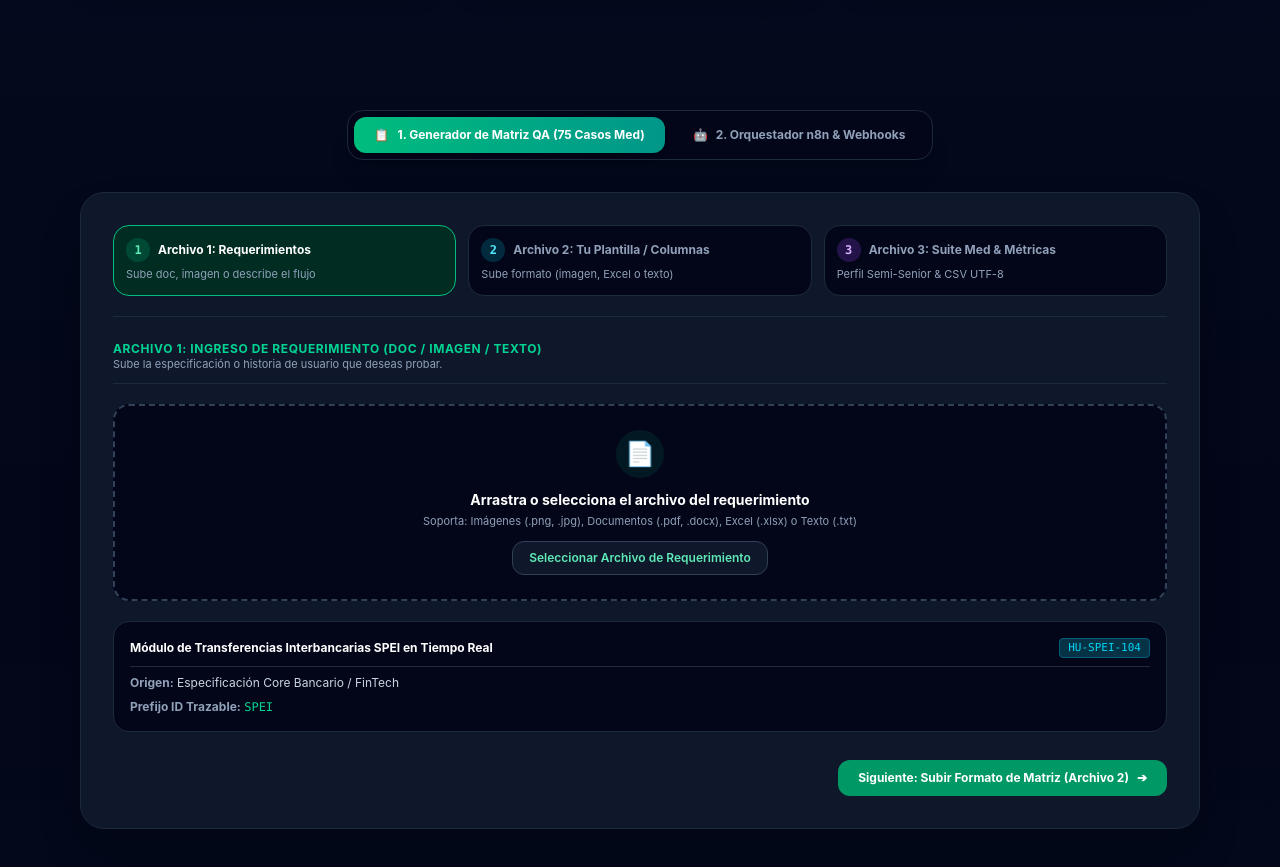
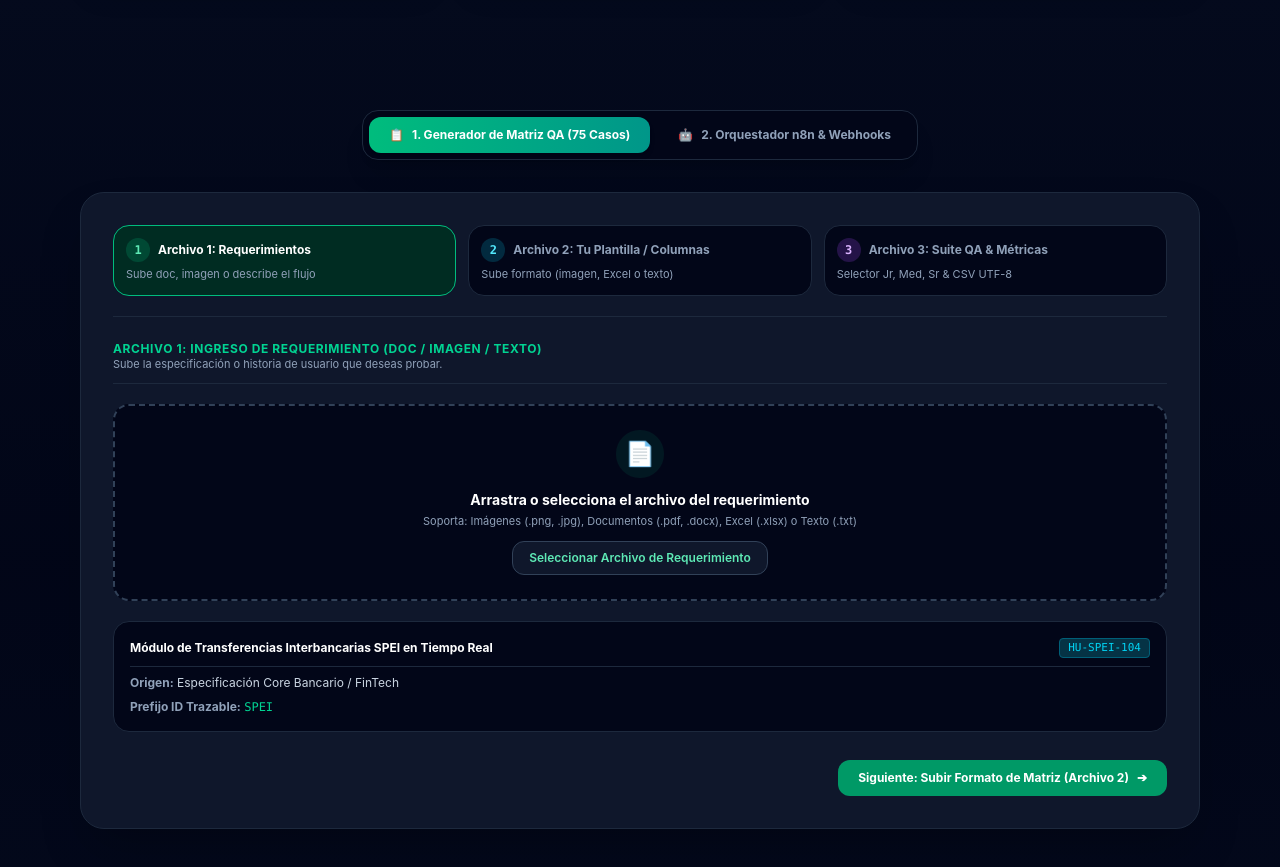
Before and after one commit to hegm840804/portafolio-web, a React (Vite) app: page / in a window 1280 px wide. Shown: the part 1520-2387 px from the top of the page. Built offline with nearby package versions, Linux system fonts and the light colour scheme; the HTML template or start-up script is replaced by a standard one.

Commit message:
feat(qa-levels): restaurar tres tarjetas interactivas de niveles Jr, Med, Sr y desglose de casos por metrica

```diff
--- a/src/components/QASuiteStudio.jsx
+++ b/src/components/QASuiteStudio.jsx
@@ -4,10 +4,10 @@ export default function QASuiteStudio({ onOpenContact }) {
   const [pestanaActiva, setPestanaActiva] = useState('matriz'); // 'matriz' | 'n8n'
 
   // =========================================================================
-  // 1. GENERADOR DE MATRIZ CON NIVEL FIJO "MED" (SEMI-SENIOR ~75 CASOS)
+  // 1. GENERADOR DE MATRIZ CON SELECTOR INTERACTIVO (JR, MED, SR) Y MÉTRICAS
   // =========================================================================
   const [pasoMP, setPasoMP] = useState(1);
-  const nivelSeleccionado = 'semi'; // Fijo en Semi-Senior (Med)
+  const [nivelSeleccionado, setNivelSeleccionado] = useState('semi'); // 'junior' | 'semi' | 'senior'
 
   // ARCHIVO 1: REQUERIMIENTOS
   const [archivoReqNombre, setArchivoReqNombre] = useState(null);
@@ -89,10 +89,20 @@ export default function QASuiteStudio({ onOpenContact }) {
     }
   };
 
-  // GENERADOR DE SUITE ESTÁNDAR MED (~75 CASOS)
-  const generarSuiteMed = (prefijo) => {
-    const totalCasos = 75; // Nivel Semi-Senior estándar
-    const areas = [
+  // GENERADOR DINÁMICO SEGÚN NIVEL (JR: ~30 | MED: ~75 | SR: ~120)
+  const generarSuitePorNivel = (prefijo, nivel) => {
+    let distribucion = [
+      { code: 'HP', name: 'Happy Path', casos: 6 },
+      { code: 'TTF', name: 'Test to Fail / Frontera', casos: 6 },
+      { code: 'SMK', name: 'Smoke Test', casos: 5 },
+      { code: 'CON', name: 'Concurrencia', casos: 5 },
+      { code: 'SEC', name: 'Seguridad (XSS/SQLi)', casos: 3 },
+      { code: 'RES', name: 'Resiliencia / Rollback', casos: 3 },
+      { code: 'SQL', name: 'Auditoría SQL', casos: 2 }
+    ]; // Junior ~30 casos
+
+    if (nivel === 'semi') {
+      distribucion = [
         { code: 'HP', name: 'Happy Path', casos: 15 },
         { code: 'TTF', name: 'Test to Fail / Frontera', casos: 15 },
         { code: 'SMK', name: 'Smoke Test', casos: 10 },
@@ -100,10 +110,21 @@ export default function QASuiteStudio({ onOpenContact }) {
         { code: 'SEC', name: 'Seguridad (XSS/SQLi)', casos: 10 },
         { code: 'RES', name: 'Resiliencia / Rollback', casos: 8 },
         { code: 'SQL', name: 'Auditoría SQL', casos: 7 }
-    ]; // Suma exacta = 75 casos
+      ]; // Semi-Senior ~75 casos
+    } else if (nivel === 'senior') {
+      distribucion = [
+        { code: 'HP', name: 'Happy Path', casos: 25 },
+        { code: 'TTF', name: 'Test to Fail / Frontera', casos: 25 },
+        { code: 'SMK', name: 'Smoke Test', casos: 15 },
+        { code: 'CON', name: 'Concurrencia', casos: 15 },
+        { code: 'SEC', name: 'Seguridad (XSS/SQLi)', casos: 15 },
+        { code: 'RES', name: 'Resiliencia / Rollback', casos: 15 },
+        { code: 'SQL', name: 'Auditoría SQL', casos: 15 }
+      ]; // Senior ~125 casos
+    }
 
     let suite = [];
-    areas.forEach(seccion => {
+    distribucion.forEach(seccion => {
       for (let i = 1; i <= seccion.casos; i++) {
         const idCaso = `TC-${prefijo}-${seccion.code}-${String(i).padStart(2, '0')}`;
         suite.push({
@@ -121,7 +142,7 @@ export default function QASuiteStudio({ onOpenContact }) {
             'Modulo_Core': `${prefijo} / Módulo ${seccion.name}`,
             'Requerimiento_Asociado': requerimiento.idHU,
             'Descripcion_Escenario': `Validación (${seccion.name}) #${i} basada en la especificación del requerimiento ${requerimiento.idHU}.`,
-            'Tipo_Validacion': `QA Med (Semi-Senior) - ${seccion.name}`,
+            'Tipo_Validacion': `QA ${nivel.toUpperCase()} - ${seccion.name}`,
             'Precondiciones': `Servicios core activos y parámetros cargados para ${idCaso}.`,
             'Pasos_Detallados': `1. Configurar datos ${i}.\n2. Ejecutar transacción.\n3. Validar BD.`,
             'Valores_Entrada_TestData': `Dataset_${seccion.code}_${i}`,
@@ -132,21 +153,16 @@ export default function QASuiteStudio({ onOpenContact }) {
         });
       }
     });
-    return suite;
+    return { suite, distribucion };
   };
 
-  const suiteCompleta = generarSuiteMed(requerimiento.prefijoID);
-
-  // DESGLOSE EXACTO POR SECCIÓN PARA LA TABLITA DE MÉTRICAS
-  const resumenSecciones = [
-    { codigo: 'HP', nombre: 'Happy Path', total: suiteCompleta.filter(c => c.categoriaMetrica === 'HP').length },
-    { codigo: 'TTF', nombre: 'Test to Fail / Frontera', total: suiteCompleta.filter(c => c.categoriaMetrica === 'TTF').length },
-    { codigo: 'SMK', nombre: 'Smoke Test', total: suiteCompleta.filter(c => c.categoriaMetrica === 'SMK').length },
-    { codigo: 'CON', nombre: 'Concurrencia', total: suiteCompleta.filter(c => c.categoriaMetrica === 'CON').length },
-    { codigo: 'SEC', nombre: 'Seguridad (XSS/SQLi)', total: suiteCompleta.filter(c => c.categoriaMetrica === 'SEC').length },
-    { codigo: 'RES', nombre: 'Resiliencia / Rollback', total: suiteCompleta.filter(c => c.categoriaMetrica === 'RES').length },
-    { codigo: 'SQL', nombre: 'Auditoría SQL', total: suiteCompleta.filter(c => c.categoriaMetrica === 'SQL').length }
-  ];
+  const resultadoGeneracion = generarSuitePorNivel(requerimiento.prefijoID, nivelSeleccionado);
+  const suiteCompleta = resultadoGeneracion.suite;
+  const resumenSecciones = resultadoGeneracion.distribucion.map(sec => ({
+    codigo: sec.code,
+    nombre: sec.name,
+    total: suiteCompleta.filter(c => c.categoriaMetrica === sec.code).length
+  }));
 
   const [pagina, setPagina] = useState(1);
   const casosPorPagina = 10;
@@ -207,7 +223,7 @@ export default function QASuiteStudio({ onOpenContact }) {
     const url = URL.createObjectURL(blob);
     const link = document.createElement('a');
     link.href = url;
-    link.download = `Suite_QA_${requerimiento.prefijoID}_MED_${suiteCompleta.length}_Casos.csv`;
+    link.download = `Suite_QA_${requerimiento.prefijoID}_${nivelSeleccionado.toUpperCase()}_${suiteCompleta.length}_Casos.csv`;
     link.click();
   };
 
@@ -487,7 +503,7 @@ export default function QASuiteStudio({ onOpenContact }) {
             )}
           >
             <span>📋</span>
-            <span>1. Generador de Matriz QA ({suiteCompleta.length} Casos Med)</span>
+            <span>1. Generador de Matriz QA ({suiteCompleta.length} Casos)</span>
           </button>
 
           <button
@@ -547,9 +563,9 @@ export default function QASuiteStudio({ onOpenContact }) {
               >
                 <div className="flex items-center gap-2">
                   <span className="h-6 w-6 rounded-full bg-purple-500/20 text-purple-300 flex items-center justify-center font-mono text-xs font-bold">3</span>
-                  <span className="text-xs font-bold">Archivo 3: Suite Med & Métricas</span>
+                  <span className="text-xs font-bold">Archivo 3: Suite QA & Métricas</span>
                 </div>
-                <p className="text-[11px] text-slate-400 mt-1">Perfil Semi-Senior & CSV UTF-8</p>
+                <p className="text-[11px] text-slate-400 mt-1">Selector Jr, Med, Sr & CSV UTF-8</p>
               </button>
             </div>
 
@@ -689,41 +705,80 @@ export default function QASuiteStudio({ onOpenContact }) {
                     onClick={() => setPasoMP(3)}
                     className="bg-cyan-600 hover:bg-cyan-500 text-white font-bold text-xs px-5 py-2.5 rounded-xl cursor-pointer"
                   >
-                    <span>⚡ Generar Suite QA Med ({suiteCompleta.length} Casos)</span>
+                    <span>⚡ Generar Suite QA ({suiteCompleta.length} Casos)</span>
                     <span>➔</span>
                   </button>
                 </div>
               </div>
             )}
 
-            {/* FASE 3: SUITE QA CON TARJETA FIJA MED Y TABLITA CON NÚMERO EXACTO DE CASOS POR MÉTRICA */}
+            {/* FASE 3: SELECTOR DE TRES NIVELES (JR, MED, SR) Y TABLA DE RESUMEN CON CANTIDADES */}
             {pasoMP === 3 && (
               <div className="space-y-6">
 
-                {/* TARJETA FIJA DE PERFIL MED (SEMI-SENIOR) */}
-                <div className="bg-slate-950 border border-amber-500/60 rounded-2xl p-5 space-y-3">
-                  <div className="flex items-center gap-2.5">
+                {/* 3 TARJETAS INTERACTIVAS DE NIVELES (JR, MED, SR) */}
+                <div className="grid grid-cols-1 sm:grid-cols-3 gap-4">
+                  <div
+                    onClick={() => { setNivelSeleccionado('junior'); setPagina(1); }}
+                    className={'p-5 rounded-2xl border transition cursor-pointer space-y-2 ' + (
+                      nivelSeleccionado === 'junior'
+                        ? 'bg-cyan-950/80 border-cyan-400 shadow-lg shadow-cyan-950/50 ring-2 ring-cyan-500/50'
+                        : 'bg-slate-950 border-slate-800 hover:border-slate-700'
+                    )}
+                  >
+                    <div className="flex items-center gap-2">
+                      <span className="text-xl">🌱</span>
+                      <h4 className="text-sm font-bold text-white">Junior (Jr)</h4>
+                    </div>
+                    <p className="text-xs text-slate-300">
+                      Métrica: ~30 casos. Enfoque en Happy Path y validaciones funcionales esenciales.
+                    </p>
+                  </div>
+
+                  <div
+                    onClick={() => { setNivelSeleccionado('semi'); setPagina(1); }}
+                    className={'p-5 rounded-2xl border transition cursor-pointer space-y-2 ' + (
+                      nivelSeleccionado === 'semi'
+                        ? 'bg-amber-950/80 border-amber-400 shadow-lg shadow-amber-950/50 ring-2 ring-amber-500/50'
+                        : 'bg-slate-950 border-slate-800 hover:border-slate-700'
+                    )}
+                  >
+                    <div className="flex items-center gap-2">
                       <span className="text-xl">⚡</span>
-                    <div>
-                      <h4 className="text-sm font-bold text-white uppercase tracking-wide">
-                        Perfil Seleccionado: Semi-Senior (Med)
-                      </h4>
-                      <p className="text-xs text-slate-300 mt-0.5">
-                        Métrica: <strong>~75 casos</strong>. Cobertura robusta de fronteras, smoke y flujos alternos.
+                      <h4 className="text-sm font-bold text-white">Semi-Senior (Med)</h4>
+                    </div>
+                    <p className="text-xs text-slate-300">
+                      Métrica: ~75 casos. Cobertura robusta de fronteras, smoke y flujos alternos.
+                    </p>
+                  </div>
+
+                  <div
+                    onClick={() => { setNivelSeleccionado('senior'); setPagina(1); }}
+                    className={'p-5 rounded-2xl border transition cursor-pointer space-y-2 ' + (
+                      nivelSeleccionado === 'senior'
+                        ? 'bg-emerald-950/80 border-emerald-400 shadow-lg shadow-emerald-950/50 ring-2 ring-emerald-500/50'
+                        : 'bg-slate-950 border-slate-800 hover:border-slate-700'
+                    )}
+                  >
+                    <div className="flex items-center gap-2">
+                      <span className="text-xl">🚀</span>
+                      <h4 className="text-sm font-bold text-white">Senior / Lead (Sr)</h4>
+                    </div>
+                    <p className="text-xs text-slate-300">
+                      Métrica: 120+ casos. Suite exhaustiva con Seguridad, Resiliencia y Auditoría SQL.
                     </p>
                   </div>
                 </div>
-                </div>
 
-                {/* TABLITA DE RESUMEN CON EL NÚMERO EXACTO DE CASOS POR MÉTRICA */}
+                {/* TABLITA DE RESUMEN CON LA CANTIDAD EXACTA DE CASOS POR CADA MÉTRICA */}
                 <div className="bg-slate-950 border border-slate-800 rounded-2xl p-5 space-y-4">
                   <div className="flex flex-col sm:flex-row justify-between sm:items-center gap-2 border-b border-slate-800 pb-3">
                     <div>
                       <span className="text-xs font-bold text-emerald-400 uppercase tracking-wider block">
-                        📊 RESUMEN DE COBERTURA & NÚMERO DE CASOS POR MÉTRICA (MED)
+                        📊 RESUMEN DE COBERTURA & NÚMERO DE CASOS POR MÉTRICA ({nivelSeleccionado.toUpperCase()})
                       </span>
                       <p className="text-[11px] text-slate-400">
-                        Desglose exacto de los casos generados para el requerimiento <strong className="text-white">{requerimiento.idHU}</strong>:
+                        Cantidad exacta de casos generados por sección para el requerimiento <strong className="text-white">{requerimiento.idHU}</strong>:
                       </p>
                     </div>
                     <div className="bg-emerald-950 text-emerald-300 border border-emerald-800 px-3 py-1.5 rounded-xl font-mono text-sm font-extrabold text-center">
@@ -756,7 +811,7 @@ export default function QASuiteStudio({ onOpenContact }) {
                       className="bg-slate-800 hover:bg-slate-700 text-emerald-300 border border-emerald-600 text-xs font-bold px-3.5 py-2 rounded-xl transition cursor-pointer flex items-center gap-1.5"
                     >
                       <span>📥</span>
-                      <span>Exportar Suite Med ({suiteCompleta.length} Casos CSV UTF-8)</span>
+                      <span>Exportar Suite ({suiteCompleta.length} Casos CSV UTF-8)</span>
                     </button>
                   </div>
                 </div>
```
Lines whose indentation alone changed are shown as unchanged.
